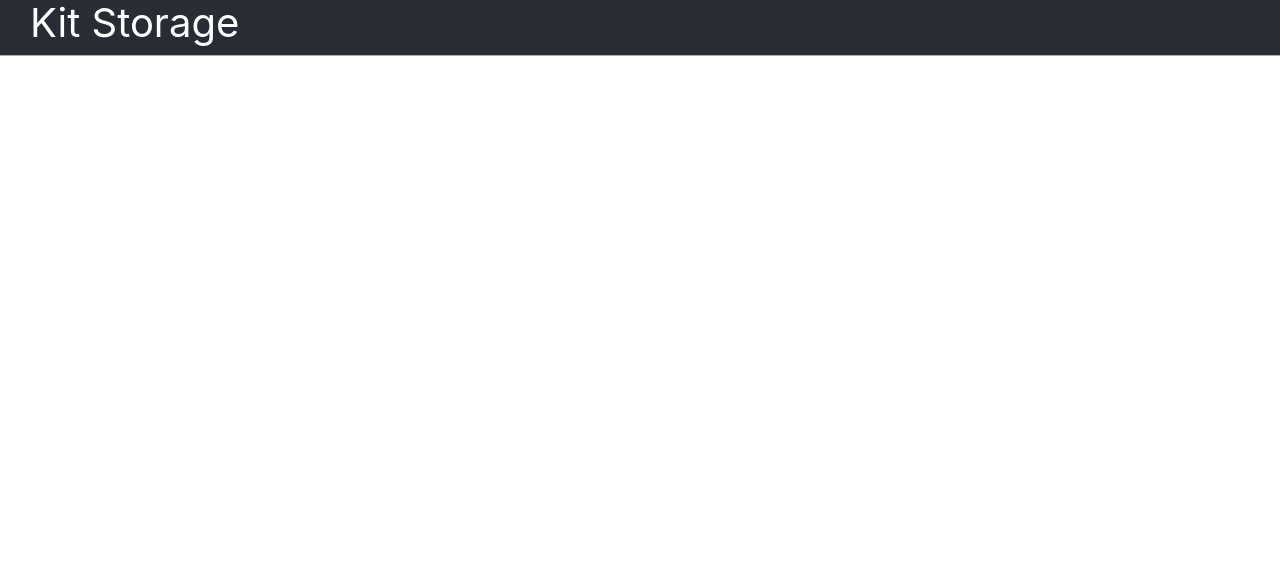
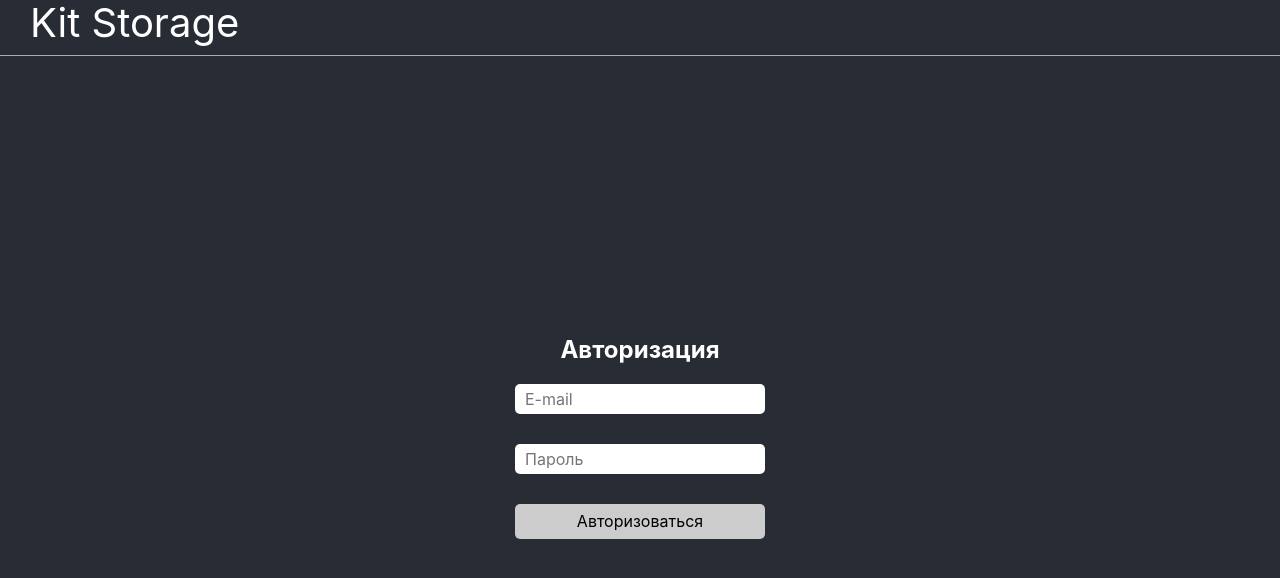
Before and after one commit to Alexandr-Mokhov/kit-storage, a React (Create React App) app: page / in a window 1280 px wide. Shown: the top 578 px of the page. Built offline with nearby package versions, Linux system fonts and the light colour scheme.

Commit message:
feat: добавить страницу с авторизацией и компонент формы

```diff
--- a/package.json
+++ b/package.json
@@ -8,7 +8,8 @@
     "@testing-library/user-event": "^13.5.0",
     "react": "^18.2.0",
     "react-dom": "^18.2.0",
-    "react-scripts": "5.0.1",
+    "react-router-dom": "^6.22.1",
+    "react-scripts": "^5.0.1",
     "web-vitals": "^2.1.4"
   },
   "scripts": {
--- a/src/App.js
+++ b/src/App.js
@@ -1,13 +1,12 @@
 import Header from './components/Header/Header';
+import Auth from './components/Auth/Auth';
 import './App.css';
 
 function App() {
   return (
     <div className="page">
       <Header />
-      <main className="main">
-
-      </main>
+      <Auth />
     </div>
   );
 }
--- /dev/null
+++ b/src/components/Auth/Auth.css
@@ -0,0 +1,7 @@
+.auth {
+	display: flex;
+	flex-direction: column;
+	align-items: center;
+	justify-content: center;
+	height: calc(100vh - 57px);
+}
--- /dev/null
+++ b/src/components/Auth/Auth.js
@@ -0,0 +1,16 @@
+import Form from '../Form/Form';
+import './Auth.css';
+
+function Auth() {
+	return (
+		<main className="auth">
+			<h2 className="auth__title">Авторизация</h2>
+			<Form
+				name={'auth'}
+				buttonText={'Авторизоваться'}
+			/>
+		</main>
+	);
+}
+
+export default Auth;
--- /dev/null
+++ b/src/components/Form/Form.css
@@ -0,0 +1,25 @@
+.form {
+	display: flex;
+	flex-direction: column;
+	width: 250px;
+	gap: 30px;
+}
+
+.form__input {
+	height: 30px;
+	padding: 0 10px;
+	border-radius: 5px;
+	border: none;
+}
+
+.form__button {
+	height: 35px;
+	border-radius: 5px;
+	cursor: pointer;
+	border: none;
+	background-color: #CCC;
+}
+
+.form__button:hover {
+	background-color: #EEE;
+}
--- /dev/null
+++ b/src/components/Form/Form.js
@@ -0,0 +1,40 @@
+import { Link } from 'react-router-dom';
+import './Form.css';
+
+function onSubmit() { }
+
+function Form({ name, buttonText}) {
+	return (
+		<form className="form" onSubmit={onSubmit} name={name} noValidate>
+			<input
+				id="input-email"
+				className="form__input"
+				name="email"
+				type="email"
+				placeholder="E-mail"
+				required
+				// value={values['email'] || ''}
+				// onChange={handleChange}
+				autoComplete="off"
+			/>
+			<input
+				id="input-password"
+				className="form__input"
+				name="password"
+				type="password"
+				placeholder="Пароль"
+				required
+				minLength="4"
+				// value={values['password'] || ''}
+				// onChange={handleChange}
+				autoComplete="off"
+			/>
+			<button className="form__button" type="submit">
+				{buttonText}
+			</button>
+			{name === 'register' ? <Link className="form__link-login" to="/sign-in">Уже зарегистрированы? Войти</Link> : ''}
+		</form>
+	);
+}
+
+export default Form;
--- a/src/components/Header/Header.css
+++ b/src/components/Header/Header.css
@@ -1,5 +1,4 @@
 .header {
-  background-color: #282c34;
   height: 55px;
   display: flex;
   flex-direction: column;
@@ -10,7 +9,6 @@
 
 .header__title {
 	font-size: 40px;
-	color: #FFF;
   font-weight: 400;
   margin: 0;
 }
--- a/src/index.css
+++ b/src/index.css
@@ -7,6 +7,8 @@ body {
     sans-serif;
   -webkit-font-smoothing: antialiased;
   -moz-osx-font-smoothing: grayscale;
+  background-color: #282c34;
+  color: #FFF;
 }
 
 code {
```
Also changed, not shown: 1 other file (tests, documents, lock files or other folders).
